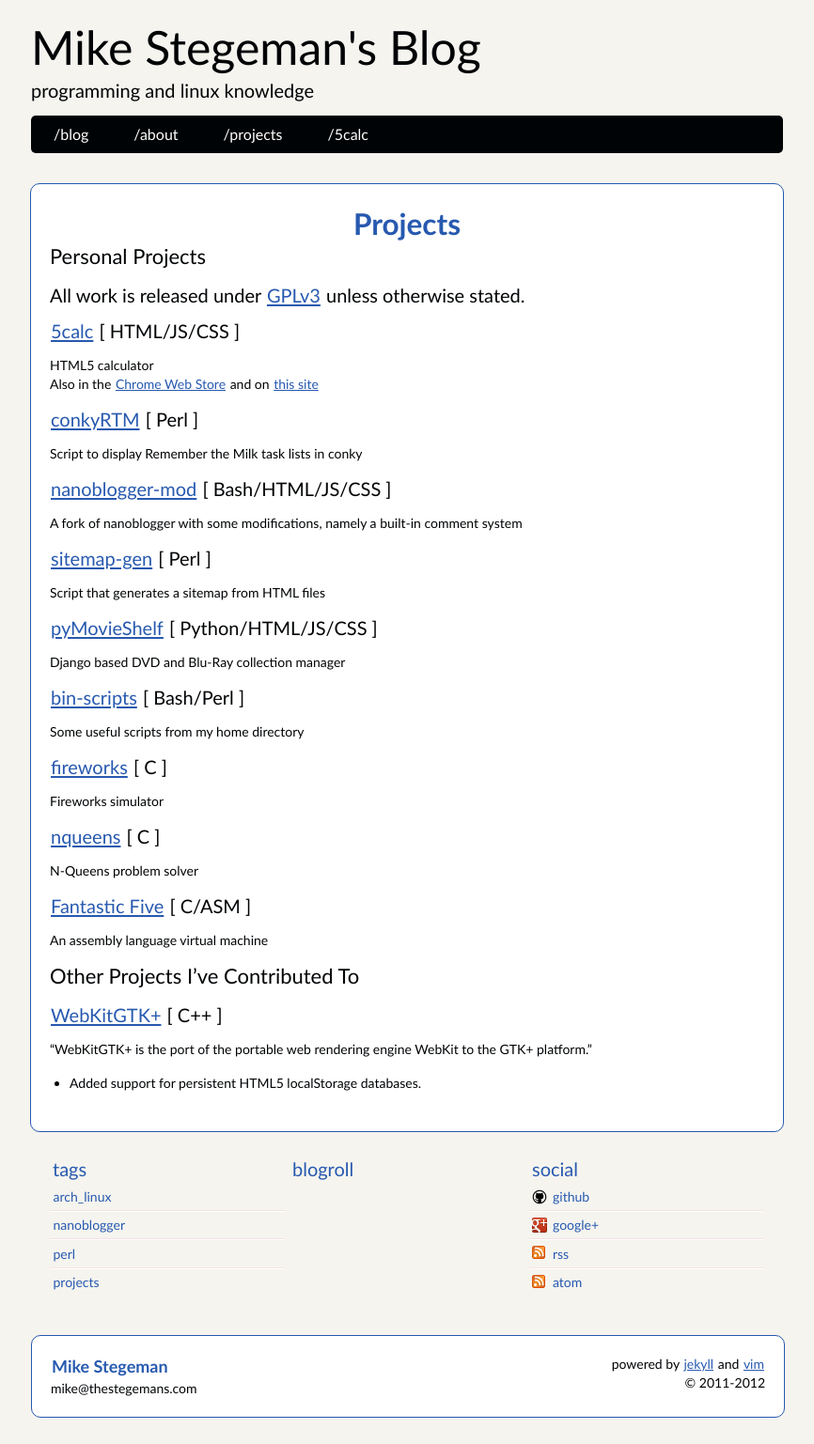
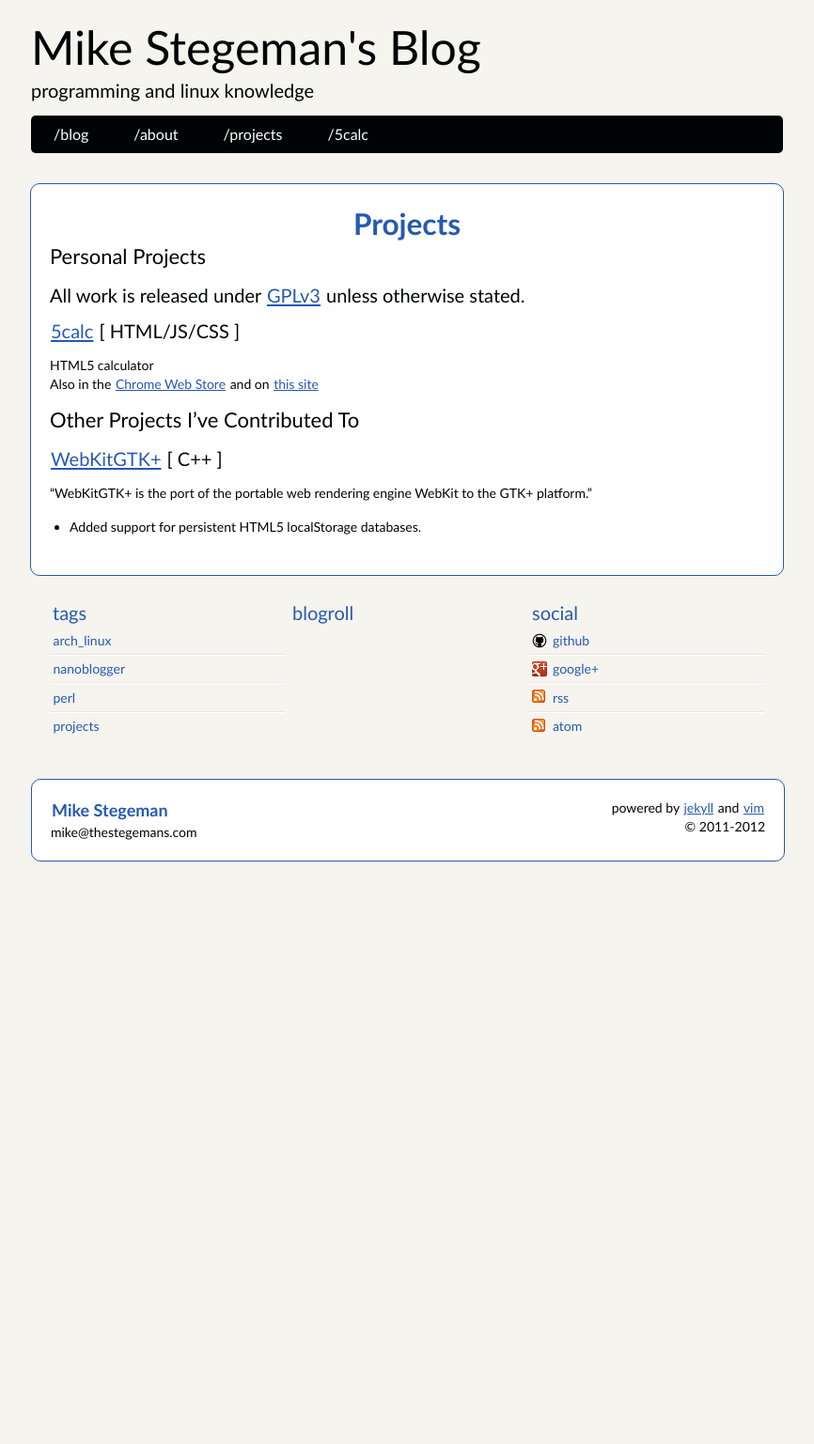
Before and after one commit to stoneszone/stoneszone.github.io, a Jekyll site: the page built from projects.md, in a window 1280 px wide. Shown: the whole page at 94% size, without its empty margins (207-1073 px from the left). Built offline with Jekyll 4.4.1, drawn with Linux system fonts in a browser that asks for light colours; Markdown is read by kramdown in place of the engine named in the settings; after the commit the page ends 945 px from its top, so only the background shows below that.

Commit message:
update some personal info

```diff
--- a/index.html
+++ b/index.html
@@ -1,6 +1,6 @@
 ---
 layout: layout
-title: Mike Stegeman's Blog
+title: Lei Shi's Homepage
 ---
 
 <ol id="posts-list" class="hfeed">
--- a/projects.md
+++ b/projects.md
@@ -11,31 +11,6 @@ layout: page
 HTML5 calculator
 Also in the [Chrome Web Store](https://chrome.google.com/webstore/detail/jcbncbadgbbcfnlfmhjbndifohmeckib) and on [this site](http://thestegemans.com/5calc/basic.html)
 
-### [conkyRTM](https://github.com/mrstegeman/conkyRTM) \[ Perl ]
-Script to display Remember the Milk task lists in conky
-
-### [nanoblogger-mod](https://github.com/mrstegeman/nanoblogger-mod) \[ Bash/HTML/JS/CSS ]
-A fork of nanoblogger with some modifications, namely a built-in comment system
-
-### [sitemap-gen](https://github.com/mrstegeman/sitemap-gen) \[ Perl ]
-Script that generates a sitemap from HTML files
-
-### [pyMovieShelf](https://github.com/mrstegeman/pyMovieShelf) \[ Python/HTML/JS/CSS ]
-Django based DVD and Blu-Ray collection manager
-
-### [bin-scripts](https://github.com/mrstegeman/bin-scripts) \[ Bash/Perl ]
-Some useful scripts from my home directory
-
-### [fireworks](https://github.com/mrstegeman/fireworks) \[ C ]
-Fireworks simulator
-
-### [nqueens](http://code.google.com/p/mizzou-cs/source/browse/trunk/nqueens/?r=16) \[ C ]
-N-Queens problem solver
-
-### [Fantastic Five](http://code.google.com/p/mizzou-cs/source/browse/trunk/fantastic_five/?r=333) \[ C/ASM ]
-An assembly language virtual machine
-
-
 ## Other Projects I've Contributed To
 
 ### [WebKitGTK+](http://webkitgtk.org/) \[ C++ ]
```
Also changed, not shown: about.md (+4 -4 lines), atom.xml (+9 -9 lines), rss.xml (+7 -7 lines), _config.yml (line endings or trailing spaces).
